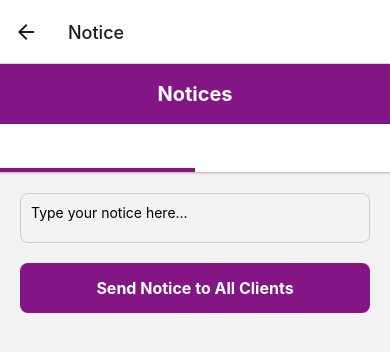
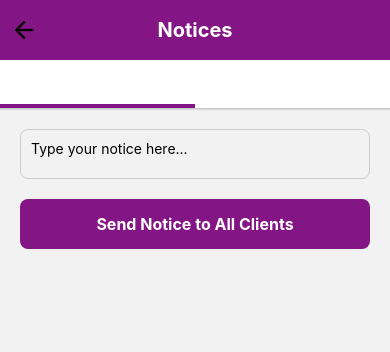
Before and after one commit to Valentino-Junior/Management-app, a React Native app: screen /Notice in a window 390 px wide. Shown: the top 352 px of the page. Built offline with nearby package versions, Linux system fonts and the light colour scheme.

Commit message:
Added styling to the back button

```diff
--- a/App.js
+++ b/App.js
@@ -54,7 +54,7 @@ export default function App() {
         <Stack.Screen name="Login" component={LoginScreen} />
         <Stack.Screen name="Signup" component={SignupScreen} />
         <Stack.Screen name="Transactions" component={TransactionScreen} />
-        <Stack.Screen name='Notice' component={NoticeScreen} />
+        <Stack.Screen name='Notice' component={NoticeScreen} options={{ headerShown: false }} />
         <Stack.Screen name="Main" component={MainTabNavigator} options={{ headerShown: false }} />
       </Stack.Navigator>
     </NavigationContainer>
--- a/Screens/NoticeScreen.js
+++ b/Screens/NoticeScreen.js
@@ -1,10 +1,14 @@
 import React, { useState } from 'react';
 import { StyleSheet, Text, View, TextInput, TouchableOpacity, Animated, ScrollView, KeyboardAvoidingView } from 'react-native';
 import { createMaterialTopTabNavigator } from '@react-navigation/material-top-tabs';
+import { MaterialIcons } from '@expo/vector-icons';
+import { useNavigation } from '@react-navigation/native';
+
 
 const Tab = createMaterialTopTabNavigator();
 
 const notices = [];
+
 
 const AllClientsTab = ({ addNotice }) => {
   const [message, setMessage] = useState('');
@@ -83,10 +87,15 @@ const NoticeScreen = () => {
     </View>
   );
 
+  const navigation = useNavigation();
+
   return (
     <KeyboardAvoidingView style={styles.container} behavior="padding" enabled>
       <Animated.View style={[styles.header, { transform: [{ translateY: slideAnim }] }]}>
         <Text style={styles.headerText}>Notices</Text>
+        <TouchableOpacity onPress={() => navigation.goBack()} style={styles.backButton}>
+          <MaterialIcons name="arrow-back" size={28} color="black" />
+        </TouchableOpacity>
       </Animated.View>
       <View style={styles.tabs}>
         <Tab.Navigator
@@ -190,6 +199,16 @@ const styles = StyleSheet.create({
     fontSize: 12,
     color: 'gray',
   },
+
+  backButton: {
+    position: 'absolute',
+    left: 0,
+    paddingHorizontal: 10,
+    color: '#fff', // Change color to white
+    fontSize: 32,    // Increase font size to make it larger
+    fontWeight: 'bold',
+  },
+
 });
 
 export default NoticeScreen;
```
